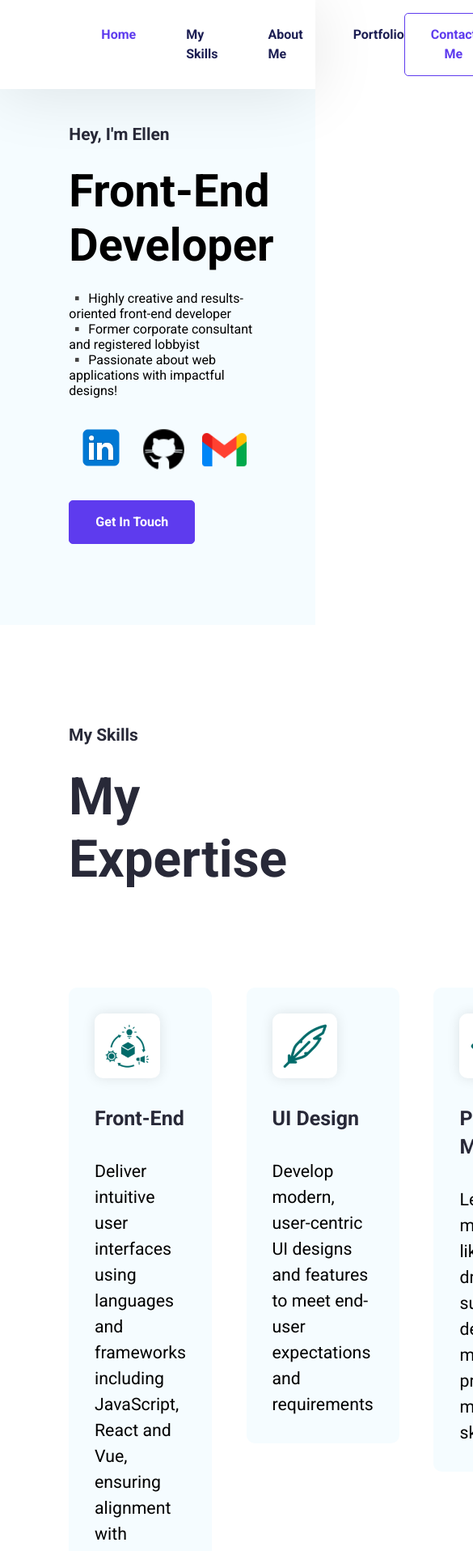
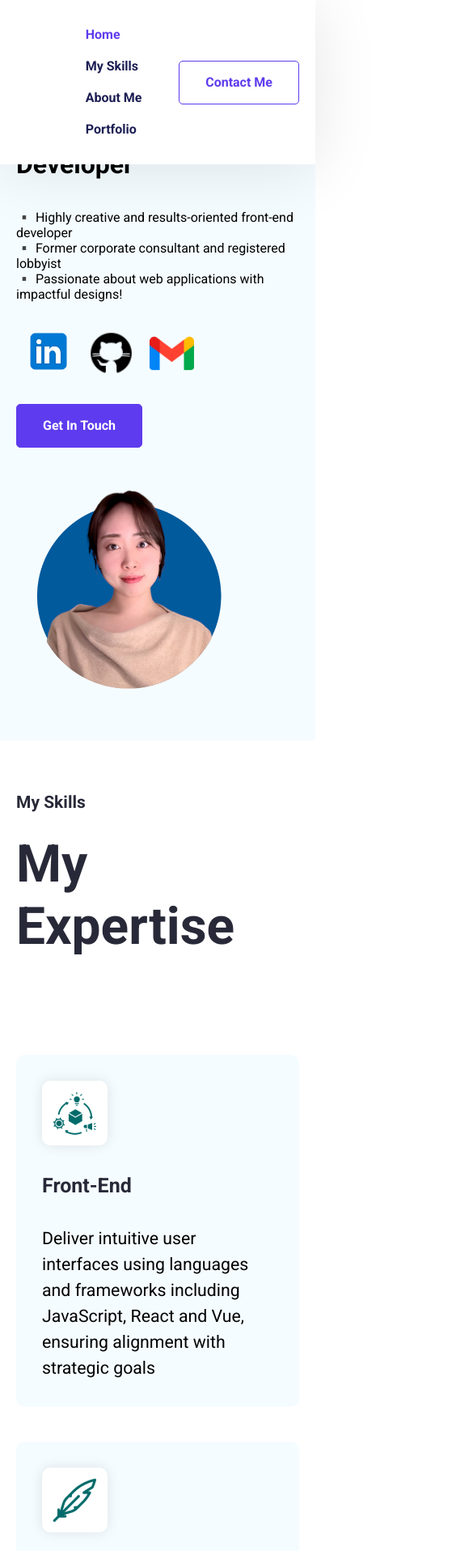
Before and after one commit to ellen3128/portfolio_updated, a React (Create React App) app: page / in a window 390 px wide. Shown: the top 1916 px of the page at 81% size, 585 px wide, since content can reach past the window. Built offline with nearby package versions, Linux system fonts and the light colour scheme.

Commit message:
adds partial media query to the app

```diff
--- a/package.json
+++ b/package.json
@@ -9,7 +9,7 @@
     "react": "^18.2.0",
     "react-dom": "^18.2.0",
     "react-router-dom": "^6.14.2",
-    "react-scripts": "5.0.1",
+    "react-scripts": "^5.0.1",
     "react-scroll": "^1.8.9",
     "web-vitals": "^2.1.4"
   },
--- a/src/App.css
+++ b/src/App.css
@@ -191,6 +191,9 @@ h3 {
 .navbar--active-content {
     color: var(--primary);
 }
+
+
+/* hero section */
 
 .hero--section {
   display: grid;
@@ -543,6 +546,92 @@ h3 {
     font-style: normal;
     font-weight: 600;
     line-height: 32px;
-    /* display: flex;
-    align-items: flex-start; */
 }
+
+/* media query -- navbar */
+
+@media only screen and (max-width: 768px) {
+  .navbar {
+      padding: 15px 20px;
+  }
+
+  .navbar--items > ul {
+      gap: 15px;
+      flex-direction: column;
+  }
+}
+
+/* hero section */
+
+@media only screen and (max-width: 768px) {
+  .hero--section {
+      grid-template-columns: 1fr;
+      padding: 50px 20px;
+  }
+
+  .hero--section--title {
+      font-size: 40px;
+      line-height: 48px;
+  }
+}
+
+/* skills section */
+
+@media only screen and (max-width: 768px) {
+  .skills--section {
+      padding: 60px 20px;
+  }
+
+  .skills--section--container {
+      grid-template-columns: repeat(2, 1fr);
+  }
+}
+
+@media only screen and (max-width: 480px) {
+  .skills--section--container {
+      grid-template-columns: 1fr;
+  }
+}
+
+/* aboutMe section */
+
+@media only screen and (max-width: 768px) {
+  .about--section {
+      grid-template-columns: 1fr;
+      padding: 50px 20px;
+  }
+}
+
+/* portfolio section  */
+
+
+@media only screen and (max-width: 768px) {
+  .portfolio--section {
+      padding: 50px 20px;
+  }
+
+  .portfolio--container-box {
+      flex-direction: column;
+  }
+
+  .portfolio--section--container {
+      flex-direction: column;
+  }
+}
+
+
+/* heading  */
+
+@media only screen and (max-width: 480px) {
+    h1 {
+        font-size: 32px;
+    }
+
+    h2 {
+        font-size: 28px;
+    }
+
+    h3 {
+        font-size: 20px;
+    }
+}
```
Also changed, not shown: 1 other file (tests, documents, lock files or other folders).
